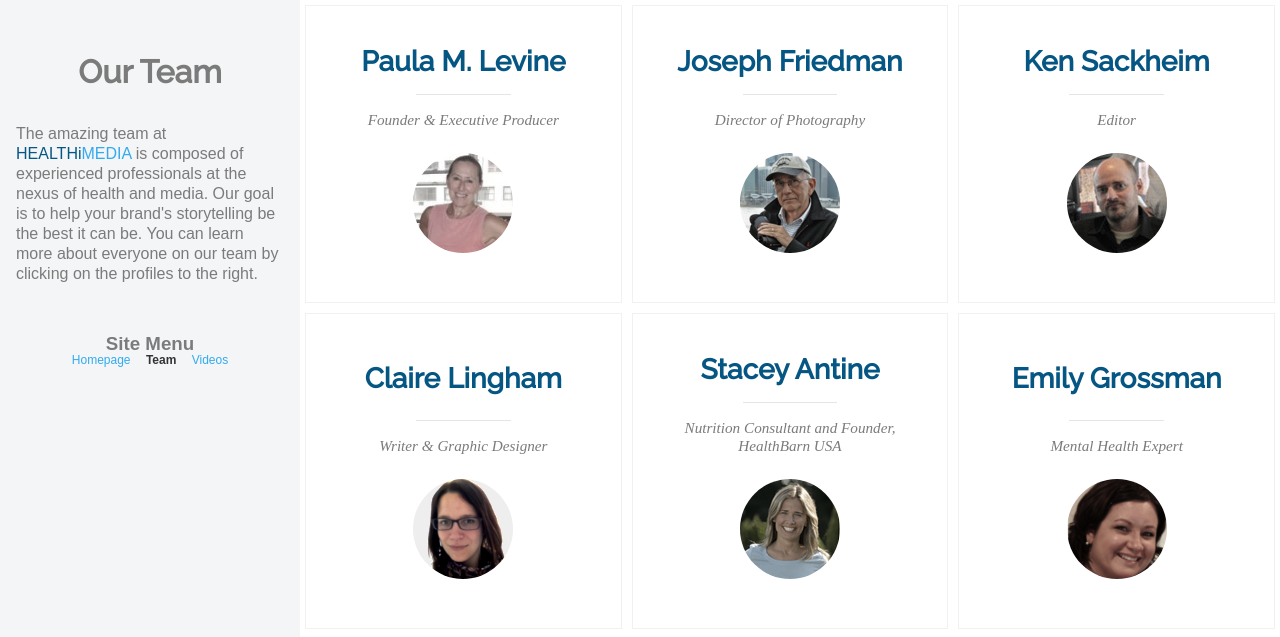
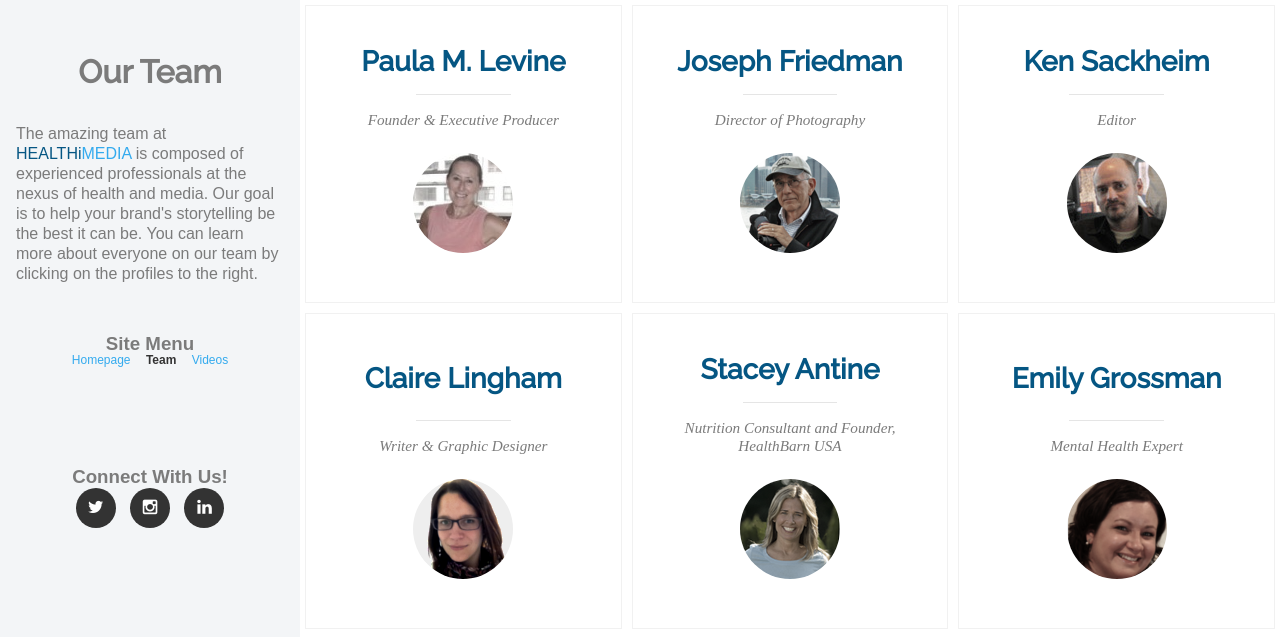
Before and after one commit to rd825/healthimedia, a plain HTML site: page team.html in a window 1280 px wide. Drawn offline with Linux system fonts and the light colour scheme; a web font is replaced by a local one.

Commit message:
Added social buttons

```diff
--- a/css/style1.css
+++ b/css/style1.css
@@ -962,4 +962,11 @@ button:focus {
   }
 }
 
+ul.social-buttons { list-style: none; margin: 0; padding-left: 0px }
+ul.social-buttons li { display: inline-block; margin-right: 10px; }
+ul.social-buttons li:last-child { margin-right: 0; }
+.social-btn { width: 40px; height: 40px; border-radius: 50%; -moz-border-radius: 50%; -webkit-border-radius: 50%; -o-border-radius: 50%; background: #333; display: inline-block; color: #fff; font-size: 17px; line-height: 40px; text-align: center; }
+.social-btn:hover, .social-btn:focus { background: #3ae; color: #fff; }
+.social { margin-top: 25px }
+
 /*# sourceMappingURL=style1.css.map */
--- a/team.html
+++ b/team.html
@@ -16,8 +16,8 @@
 	</head>
 	<body>
 		<div class="container">
-			<button id="menu-toggle" class="menu-toggle"><span>Menu</span></button>
-			<div id="theSidebar" class="sidebar">
+		<button id="menu-toggle" class="menu-toggle"><span>Menu</span></button>
+		<div id="theSidebar" class="sidebar">
 				<button class="close-button fa fa-fw fa-close"></button>
 				<h1>Our Team</h1>
 				<p style="line-height:20px; padding-top: 20px; text-align: left">The amazing team at <nobr style="color:#055683">HEALTHi</nobr><nobr style="color:#3ae">MEDIA</nobr> is composed of experienced professionals at the nexus of health and media. Our goal is to help your brand's storytelling be the best it can be. You can learn more about everyone on our team by clicking on the profiles to the right.</p>
@@ -27,7 +27,20 @@
 					<a class="current-demo" href="team.html">Team</a>
 					<a href="videos.html">Videos</a>
 				</nav>
-			</div>
+
+			<h3 style="padding-top:80px; margin-bottom:0px">Connect With Us!</h3>
+			<div class="row">
+              <div class="col-md-12">
+                <ul style="text-align: center" class="social-buttons">
+                  <li><a target="_blank" href="#" class="social-btn"><i class="fa fa-twitter"></i></a></li>
+                  <li><a target="_blank" href="#" class="social-btn"><i class="fa fa-instagram"></i></a></li>
+                  <li><a target="_blank" href="#" class="social-btn"><i class="fa fa-linkedin"></i></a></li>
+                </ul>
+              </div>
+            </div>
+
+		</div>
+
 			<div id="theGrid" class="main">
 				<section class="grid">
 					<a class="grid__item" href="#">
```
Also changed, not shown: videos.html (+12 -0 lines).
